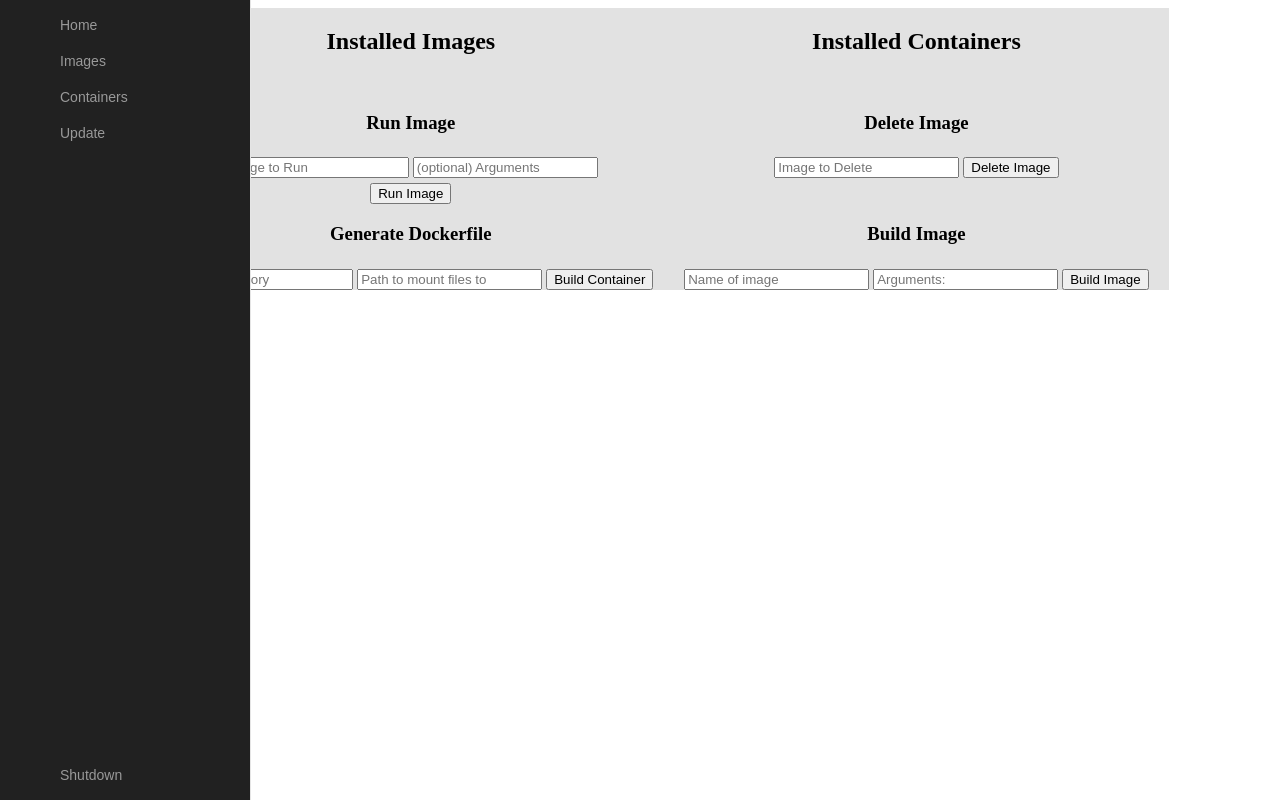
After one commit to ZachAndrews98/Docker-Automation, a Flask app: template templates/images.html in a window 1280 px wide. The commit adds this page. Run offline with Flask 2, Linux system fonts and the light colour scheme; the template is opened without the code that fills it, so the values that code supplies are empty; parts of the project's set-up code (start-up, migrations or seed data) failed here and were passed over.

Commit message:
Updated interface

```diff
--- a/main.py
+++ b/main.py
@@ -4,27 +4,52 @@ import sys
 import webbrowser
 
 from flask import Flask, render_template, request, redirect, url_for
+from flask_fontawesome import FontAwesome
 
 from auto import docker_auto, generate, install, images, containers
 
 
 APP = Flask(__name__)
+# pylint: disable=C0103
+fa = FontAwesome(APP)
 
 
 @APP.route('/')
 def home():
     """ Homepage of web interface """
-    image_list = images.list_images()
-    if image_list is not None:
-        image_list = ', '.join(image_list)
-    container_list = containers.list_containers()
-    if container_list is not None:
-        container_list = ', '.join(container_list)
+    image_list, container_list = get_lists()
     return render_template('gui.html', images=image_list,
                            containers=container_list)
 
 
-@APP.route('/update', methods=['POST'])
+@APP.route('/images')
+def image():
+    """ Page for images """
+    image_list, container_list = get_lists()
+    return render_template('images.html', images=image_list,
+                           containers=container_list)
+
+
+@APP.route('/containers')
+def container():
+    """ Page for containers """
+    image_list, container_list = get_lists()
+    return render_template('containers.html', images=image_list,
+                           containers=container_list)
+
+
+def get_lists():
+    """ Get the list of images and containers """
+    image_list = images.list_images()
+    if image_list is None:
+        image_list = ["None"]
+    container_list = containers.list_containers()
+    if container_list is None:
+        container_list = ["None"]
+    return image_list, container_list
+
+
+@APP.route('/update')
 def update():
     """ Update the interface """
     return redirect(url_for("home"))
@@ -39,16 +64,25 @@ def generate_doc():
         generate.generate_dockerfile(directory, to_dir=to_dir)
     else:
         generate.generate_dockerfile(directory)
-    return redirect(url_for("home"))
+    return redirect(url_for("image"))
 
 
-@APP.route('/build', methods=['POST'])
-def build():
+@APP.route('/build_image', methods=['POST'])
+def build_image():
     """ Path to call image builder """
     directory = request.form['build_path']
     name = request.form['build_name']
     images.build_image(directory, name)
-    return redirect(url_for("home"))
+    return redirect(url_for("image"))
+
+
+@APP.route('/build_container', methods=['POST'])
+def build_container():
+    """ Path to call image builder """
+    directory = request.form['build_path']
+    name = request.form['build_name']
+    images.build_image(directory, name)
+    return redirect(url_for("container"))
 
 
 @APP.route('/run_image', methods=['POST'])
@@ -60,7 +94,7 @@ def run_image():
         images.run_image(image_name, args=args)
     else:
         images.run_image(image_name)
-    return redirect(url_for("home"))
+    return redirect(url_for("image"))
 
 
 @APP.route('/run_container', methods=['POST'])
@@ -72,7 +106,7 @@ def run_container():
         containers.run_container(container_name, args=args)
     else:
         containers.run_container(container_name)
-    return redirect(url_for("home"))
+    return redirect(url_for("container"))
 
 
 @APP.route('/delete_image', methods=['POST'])
@@ -80,7 +114,7 @@ def delete_image():
     """ Path to delete image """
     image_name = request.form['delete_image_name']
     images.delete_image(image_name.strip().split(','))
-    return redirect(url_for("home"))
+    return redirect(url_for("image"))
 
 
 @APP.route('/delete_container', methods=['POST'])
@@ -88,7 +122,7 @@ def delete_container():
     """ Path to delete container """
     container_name = request.form['delete_container_name']
     containers.delete_container(container_name.strip().split(','))
-    return redirect(url_for("home"))
+    return redirect(url_for("container"))
 
 
 # pylint: disable=W0622
@@ -100,7 +134,7 @@ def exit():
     func()
 
 
-@APP.route('/shutdown', methods=['POST'])
+@APP.route('/shutdown')
 def shutdown():
     """ Path to shutdown interface """
     # pylint: disable=R1722
--- a/static/styles/main.css
+++ b/static/styles/main.css
@@ -7,6 +7,14 @@
 .column {
   float: left;
   text-align: center;
+}
+
+.list {
+  color: black;
+}
+
+ul {
+  text-align: left !important;
 }
 
 body {
@@ -20,3 +28,147 @@ button {
 input {
   margin-top: 5px;
 }
+
+/* Menu */
+/* @import url(https://netdna.bootstrapcdn.com/font-awesome/4.0.3/css/font-awesome.css); */
+
+/* @import url(https://fonts.googleapis.com/css?family=Titillium+Web:300); */
+
+.fa-2x {
+  font-size: 2em;
+}
+
+.fa {
+  position: relative;
+  display: table-cell;
+  width: 60px;
+  height: 36px;
+  text-align: center;
+  vertical-align: middle;
+  font-size:20px;
+}
+
+
+.main-menu:hover,nav.main-menu.expanded {
+  width:250px;
+  overflow:visible;
+}
+
+.main-menu {
+  background:#212121;
+  border-right:1px solid #e5e5e5;
+  position:absolute;
+  top:0;
+  bottom:0;
+  height:100%;
+  left:0;
+  width:60px;
+  overflow:hidden;
+  -webkit-transition:width .05s linear;
+  transition:width .05s linear;
+  -webkit-transform:translateZ(0) scale(1,1);
+  z-index:1000;
+}
+
+.main-menu>ul {
+  margin:7px 0;
+}
+
+.main-menu li {
+  position:relative;
+  display:block;
+  width:250px;
+}
+
+.main-menu li>a {
+  position:relative;
+  display:table;
+  border-collapse:collapse;
+  border-spacing:0;
+  color:#999;
+   font-family: arial;
+  font-size: 14px;
+  text-decoration:none;
+  -webkit-transform:translateZ(0) scale(1,1);
+  -webkit-transition:all .1s linear;
+  transition:all .1s linear;
+
+}
+
+.main-menu .nav-icon {
+  position:relative;
+  display:table-cell;
+  width:60px;
+  height:36px;
+  text-align:center;
+  vertical-align:middle;
+  font-size:18px;
+}
+
+.main-menu .nav-text {
+  position:relative;
+  display:table-cell;
+  vertical-align:middle;
+  width:190px;
+  /* font-family: 'Titillium Web', sans-serif; */
+}
+
+.main-menu>ul.logout {
+  position:absolute;
+  left:0;
+  bottom:0;
+}
+
+.no-touch .scrollable.hover {
+  overflow-y:hidden;
+}
+
+.no-touch .scrollable.hover:hover {
+  overflow-y:auto;
+  overflow:visible;
+}
+
+a:hover,a:focus {
+  text-decoration:none;
+}
+
+nav {
+  -webkit-user-select:none;
+  -moz-user-select:none;
+  -ms-user-select:none;
+  -o-user-select:none;
+  user-select:none;
+}
+
+nav ul,nav li {
+  outline:0;
+  margin:0;
+  padding:0;
+}
+
+.main-menu li:hover>a,
+nav.main-menu li.active>a,
+.dropdown-menu>li>a:hover,
+.dropdown-menu>li>a:focus,
+.dropdown-menu>.active>a,
+.dropdown-menu>.active>a:hover,
+.dropdown-menu>.active>a:focus,
+.no-touch .dashboard-page nav.dashboard-menu ul li:hover a,
+.dashboard-page nav.dashboard-menu ul li.active a {
+  color:#fff;
+  background-color:#5fa2db;
+}
+
+.area {
+  float: left;
+  background: #e2e2e2;
+  width: 100%;
+  height: 100%;
+}
+
+/* @font-face {
+  font-family: 'Titillium Web';
+  font-style: normal;
+  font-weight: 300;
+  src: local('Titillium WebLight'), local('TitilliumWeb-Light'), url(http://themes.googleusercontent.com/static/fonts/titilliumweb/v2/anMUvcNT0H1YN4FII8wpr24bNCNEoFTpS2BTjF6FB5E.woff) format('woff');
+} */
--- /dev/null
+++ b/templates/head.html
@@ -0,0 +1,5 @@
+<head>
+  <title>Docker Automation</title>
+  <link rel= "stylesheet" type= "text/css" href= "{{ url_for('static',filename='styles/main.css') }}">
+  {{ fontawesome_html() }}
+</head>
--- /dev/null
+++ b/templates/images.html
@@ -0,0 +1,72 @@
+<!doctype HTML>
+{% include 'head.html' %}
+<body>
+  <div class="column" style="width: 20%;">
+    {% include 'nav.html' %}
+  </div>
+  <div class="column" style="width:80%;">
+    <div class="area" style="margin-left: 150px;">
+      <div class="row">
+        <div class="column" style="width:50%;">
+          <h2>Installed Images</h2>
+          <ul>
+            {% for image in images %}
+            <li>{{ image }}</li>
+            {% endfor %}
+          </ul>
+        </div>
+        <div class="column" style="width:50%;">
+          <h2>Installed Containers</h2>
+          <ul>
+            {% for container in containers %}
+            <li>{{ container }}</li>
+            {% endfor %}
+          </ul>
+        </div>
+      </div>
+      <div class="row">
+        <br>
+        <div class="row">
+          <div class="column" style="width: 50%;">
+            <h3>Run Image</h3>
+            <form action="/run_image" method="POST" name="Run_Image">
+              <input name="run_image_name" placeholder="Image to Run">
+              <input name="run_image_args" placeholder="(optional) Arguments"><br>
+              <button>Run Image</button>
+            </form>
+          </div>
+          <div class="column" style="width: 50%;">
+            <h3>Delete Image</h3>
+            <form action="/delete_image" method="POST" name="Delete_Image">
+              <input name="delete_image_name" placeholder="Image to Delete">
+              <button>Delete Image</button>
+            </form>
+          </div>
+        </div>
+
+        <div class="row">
+          <div class="column" style="width: 50%;">
+            <h3>Generate Dockerfile</h3>
+            <form action="/generate_doc" method="POST" name="Generate_Doc">
+              <input name="generate_dir" placeholder="Path to directory">
+              <input name="generate_to_dir" placeholder="Path to mount files to">
+              <button>Build Container</button>
+            </form>
+          </div>
+
+          <div class="column" style="width: 50%;">
+            <h3>Build Image</h3>
+            <form action="/build_image" method="POST" name="Build_Image">
+              <input name="build_name" placeholder="Name of image">
+              <input name="build_arguments" placeholder="Arguments: ">
+              <button>Build Image</button>
+            </form>
+          </div>
+        </div>
+      </div>
+    </div>
+  </div>
+</body>
+
+<footer>
+</footer>
--- /dev/null
+++ b/templates/nav.html
@@ -0,0 +1,36 @@
+<nav class="main-menu">
+  <ul>
+    <li>
+      <a href="/">
+        <i class="fa fa-home fa-2x"></i>
+        <span class="nav-text">Home</span>
+      </a>
+    </li>
+    <li class="has-subnav">
+      <a href="/images">
+        <i class="fa fa-images fa-2x"></i>
+        <span class="nav-text">Images</span>
+      </a>
+    </li>
+    <li class="has-subnav">
+      <a href="/containers">
+        <i class="fa fa-box-open fa-2x"></i>
+        <span class="nav-text">Containers</span>
+      </a>
+    </li>
+    <li class="has-subnav">
+      <a href="/update">
+        <i class="fa fa-redo-alt fa-2x"></i>
+        <span class="nav-text">Update</span>
+      </a>
+    </li>
+  </ul>
+  <ul class="logout">
+    <li>
+      <a href="/shutdown">
+        <i class="fa fa-power-off fa-2x"></i>
+        <span class="nav-text">Shutdown</span>
+      </a>
+    </li>
+  </ul>
+</nav>
```
Also changed, not shown: templates/containers.html (added, +73 -0 lines), templates/gui.html (+6 -77 lines), 2 other files.
